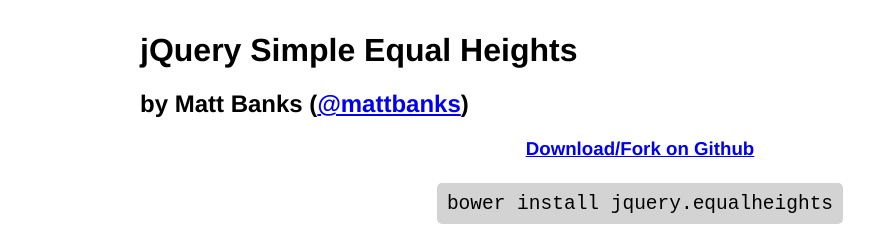
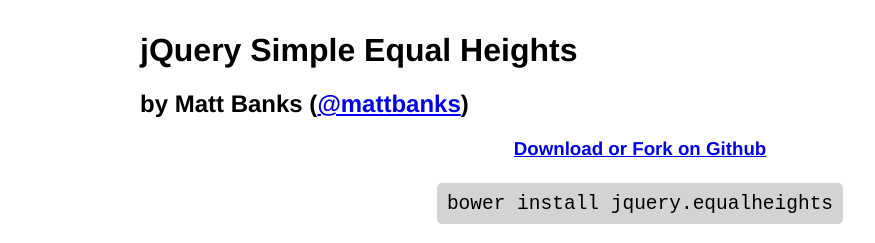
Before and after one commit to mattbanks/jQuery.equalHeights, a plain HTML site: page index.html in a window 1280 px wide. Shown: the top 243 px of the page, 0-875 px from the left. Drawn offline with nearby package versions, Linux system fonts and the light colour scheme.

Commit message:
change download link text so chrome doesn't think it's norwegian... yeah

```diff
--- a/index.html
+++ b/index.html
@@ -27,7 +27,7 @@
 	<h2>by Matt Banks (<a href="http://twitter.com/mattbanks">@mattbanks</a>)</h2>
 
 	<div class="info">
-		<h3><a href="https://github.com/mattbanks/jQuery.equalHeights">Download/Fork on Github</a></h3>
+		<h3><a href="https://github.com/mattbanks/jQuery.equalHeights">Download or Fork on Github</a></h3>
 		<p><pre>bower install jquery.equalheights</pre></p>
 	</div>
 
```
